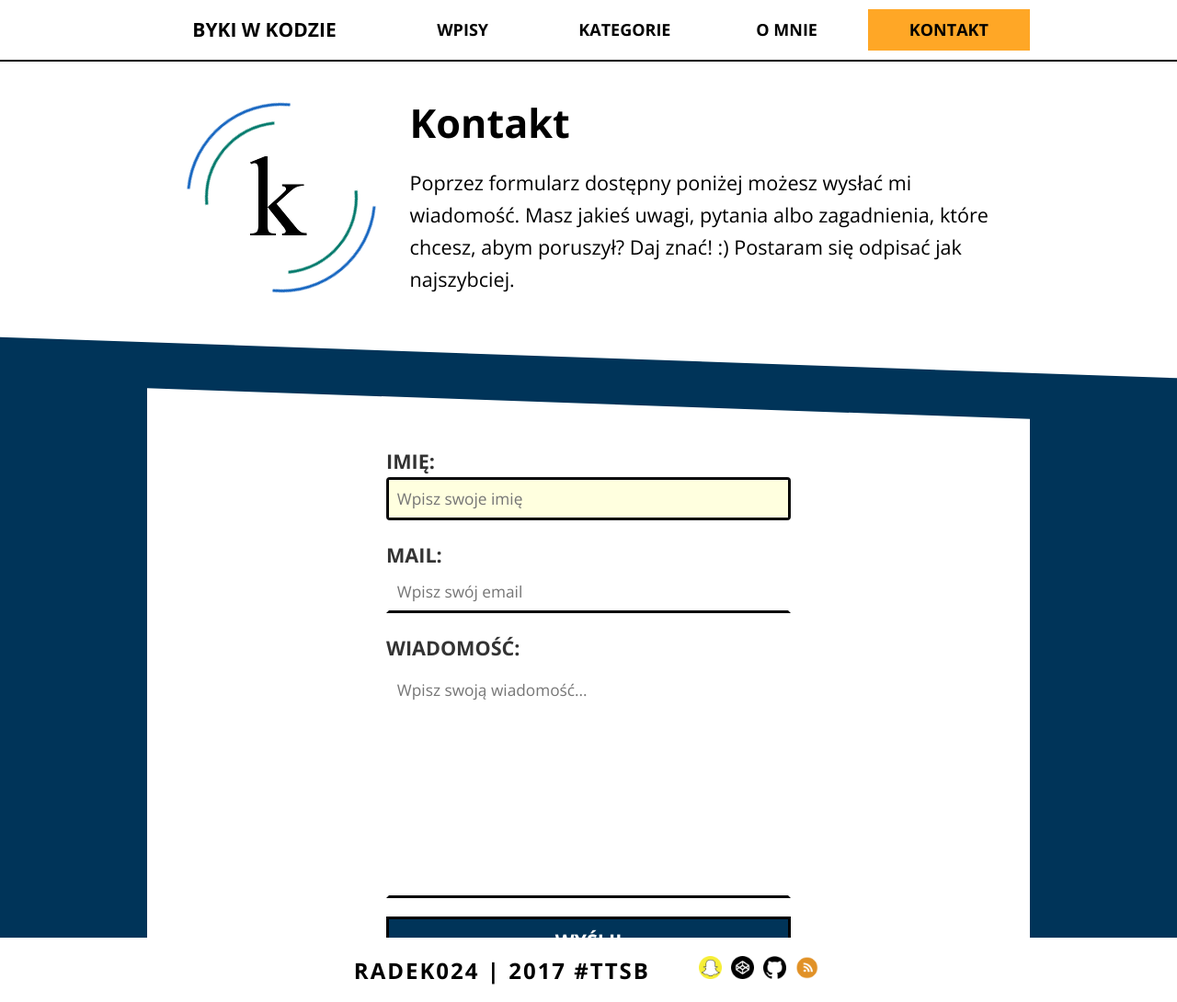
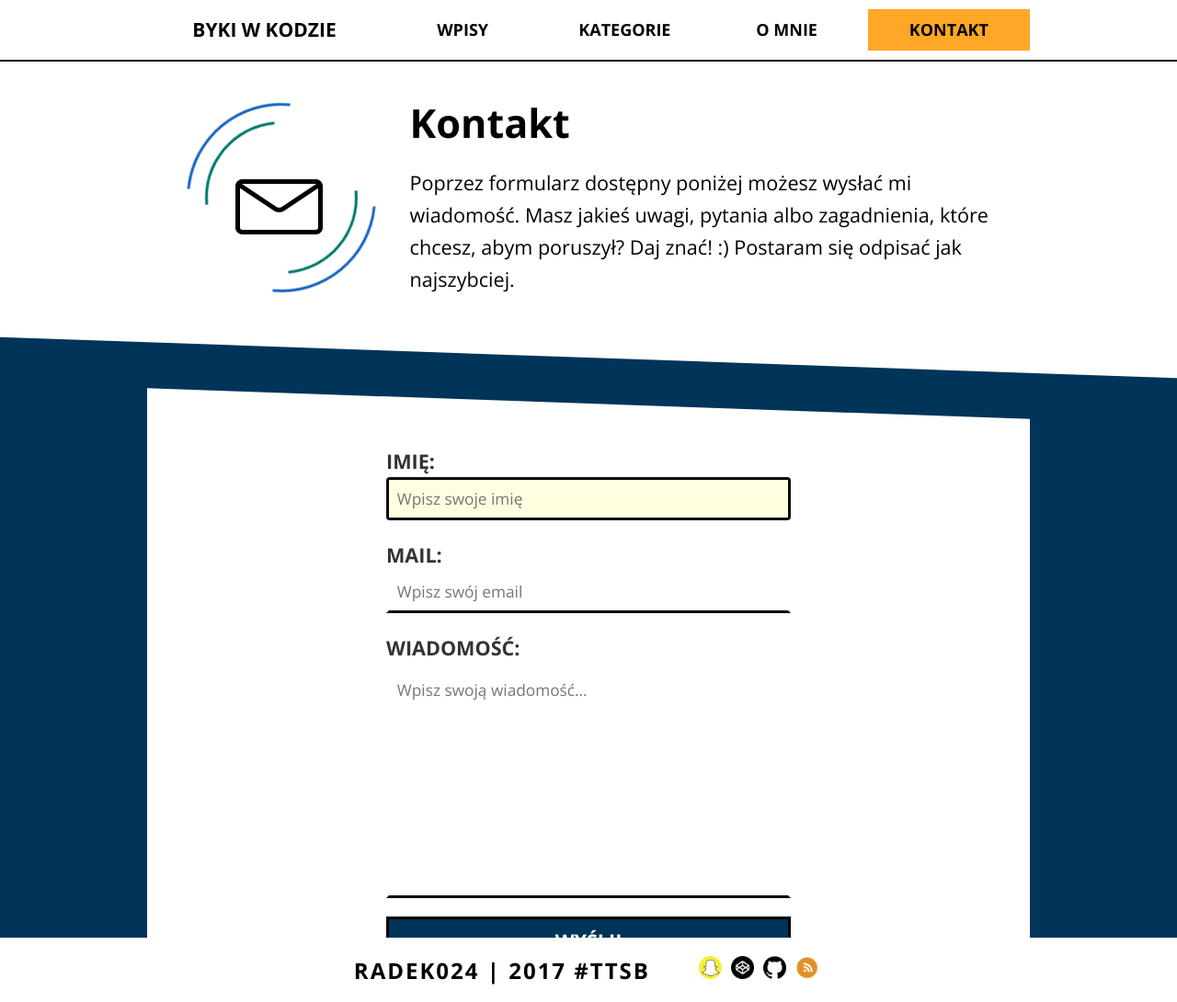
Before and after one commit to radek024/blog, a Jekyll site: the page built from kontakt.html, in a window 1280 px wide and 1090 px high. Shown: the whole window at 92% size. Built offline with Jekyll 4.4.1, drawn with Linux system fonts in a browser that asks for light colours.

Commit message:
modified icons @ whole blog

```diff
--- a/_includes/thumbnail.html
+++ b/_includes/thumbnail.html
@@ -1,7 +1,7 @@
 <header class="welcome-heading">
   <div class="container">
     <div class="image-thumbnail">
-      <img src="{{site.baseurl}}/img/{%if page.url contains 'wpisy' %}posts120x120.png{%elsif page.url contains '20' %}article120x120.png{%elsif page.url contains 'kategorie' or page.url contains 'kontakt'%}categories.png{%else%}avek120x120.png{%endif%}" class="deco-img" alt="">
+      <img src="{{site.baseurl}}/img/{%if page.url contains 'wpisy' %}posts.png{%elsif page.url contains '20' %}article.png{%elsif page.url contains 'kategorie'%}categories.png{%elsif page.url contains 'kontakt'%}contact.png{%else%}avek120x120.png{%endif%}" class="deco-img" alt="">
     </div>
     <div>
       {% if page.title.size>0 %}<span class="welcome-title">{{page.title}}</span><h1 class="visuallyhidden">{{site.title}}</h1>{% else %} <h1 class="welcome-title">{{site.title}}</h1>{%endif%}
--- a/css/style.css
+++ b/css/style.css
@@ -196,12 +196,16 @@ blockquote::after{
 }
 
 .welcome-heading .container .deco-img{
-  border-radius: 50%;
   margin-right: 20px;
   height: 100%;
   max-width: 250px;
   transition: 1s;
   padding: 60px;
+}
+
+.main-page .welcome-heading .deco-img{
+  border-radius: 50%;
+
 }
 
 .image-thumbnail{
```
Also changed, not shown: img/article.png, img/categories.png, img/contact.png (added), img/posts.png.
